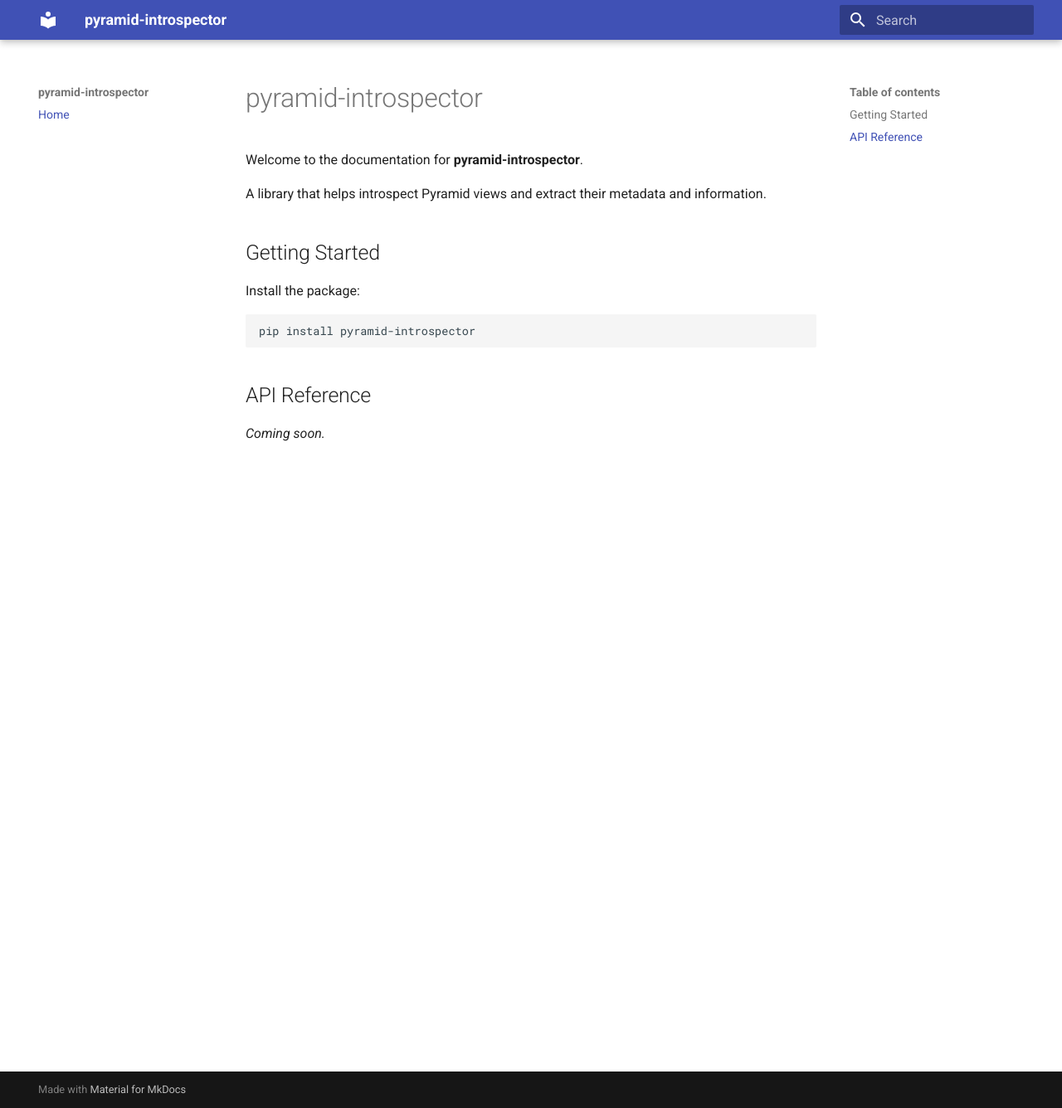
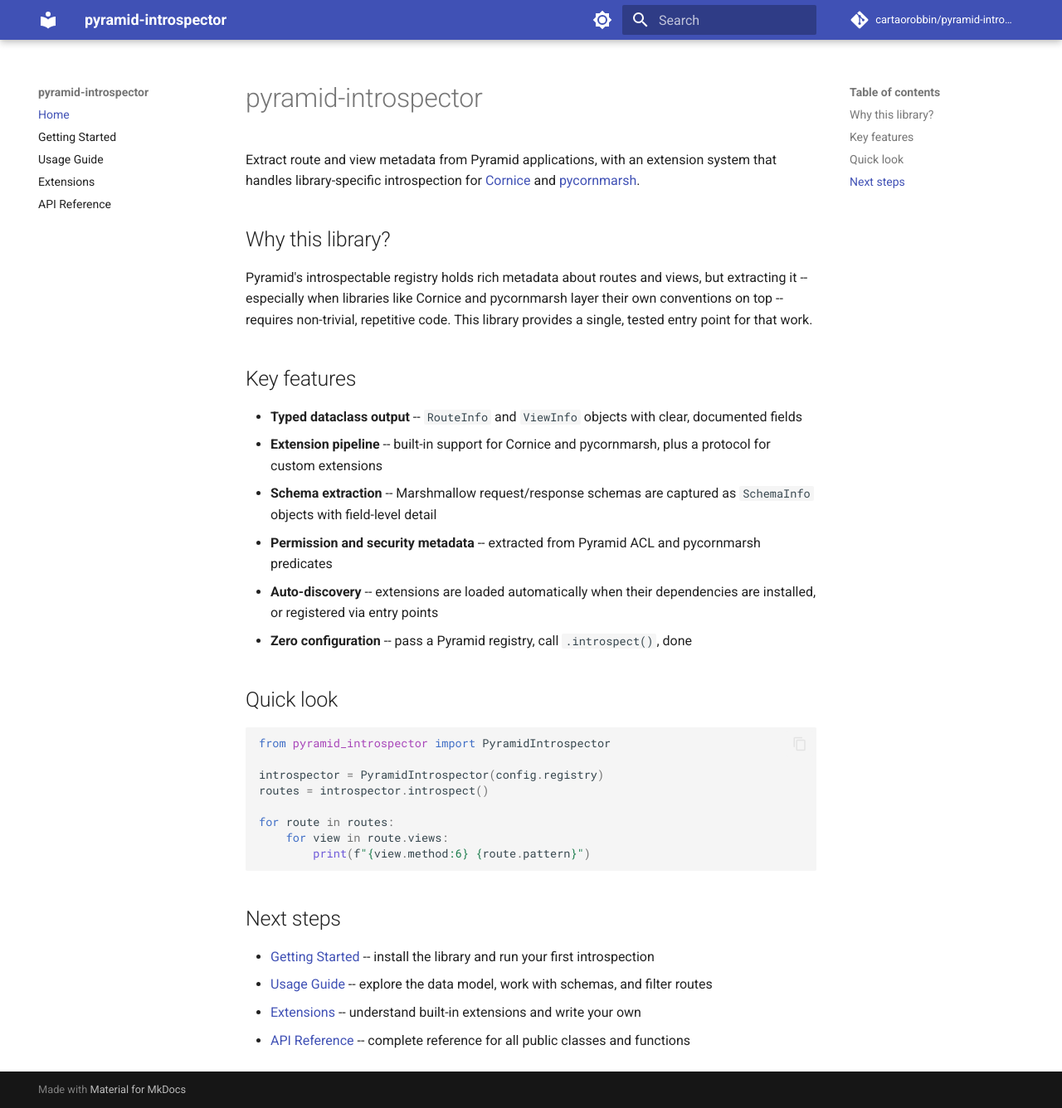
Before and after one commit to cartaorobbin/pyramid-introspector, an MkDocs documentation site: the page built from docs/index.md, in a window 1280 px wide and 1336 px high. Shown: the whole window at 83% size. Built offline with MkDocs 1.6.1 and Material for MkDocs 9.7.7, drawn with Linux system fonts in a browser that asks for light colours; comment, search, counter and statistics services are not loaded.

Commit message:
Add full MkDocs documentation site
Build out the docs site with five pages: landing, getting started,
usage guide, extensions guide, and auto-generated API reference via
mkdocstrings[python].

Closes #1

Made-with: Cursor

````diff
--- a/docs/index.md
+++ b/docs/index.md
@@ -1,17 +1,36 @@
 # pyramid-introspector
 
-Welcome to the documentation for **pyramid-introspector**.
+Extract route and view metadata from Pyramid applications, with an extension system that handles library-specific introspection for [Cornice](https://cornice.readthedocs.io/) and [pycornmarsh](https://github.com/debonzi/pycornmarsh).
 
-A library that helps introspect Pyramid views and extract their metadata and information.
+## Why this library?
 
-## Getting Started
+Pyramid's introspectable registry holds rich metadata about routes and views, but extracting it -- especially when libraries like Cornice and pycornmarsh layer their own conventions on top -- requires non-trivial, repetitive code. This library provides a single, tested entry point for that work.
 
-Install the package:
+## Key features
 
-```bash
-pip install pyramid-introspector
+- **Typed dataclass output** -- `RouteInfo` and `ViewInfo` objects with clear, documented fields
+- **Extension pipeline** -- built-in support for Cornice and pycornmarsh, plus a protocol for custom extensions
+- **Schema extraction** -- Marshmallow request/response schemas are captured as `SchemaInfo` objects with field-level detail
+- **Permission and security metadata** -- extracted from Pyramid ACL and pycornmarsh predicates
+- **Auto-discovery** -- extensions are loaded automatically when their dependencies are installed, or registered via entry points
+- **Zero configuration** -- pass a Pyramid registry, call `.introspect()`, done
+
+## Quick look
+
+```python
+from pyramid_introspector import PyramidIntrospector
+
+introspector = PyramidIntrospector(config.registry)
+routes = introspector.introspect()
+
+for route in routes:
+    for view in route.views:
+        print(f"{view.method:6} {route.pattern}")
 ```
 
-## API Reference
+## Next steps
 
-*Coming soon.*
+- [Getting Started](getting-started.md) -- install the library and run your first introspection
+- [Usage Guide](usage.md) -- explore the data model, work with schemas, and filter routes
+- [Extensions](extensions.md) -- understand built-in extensions and write your own
+- [API Reference](api-reference.md) -- complete reference for all public classes and functions
--- a/mkdocs.yml
+++ b/mkdocs.yml
@@ -1,5 +1,63 @@
 site_name: pyramid-introspector
+site_description: Extract route and view metadata from Pyramid applications
+repo_url: https://github.com/cartaorobbin/pyramid-introspector
+repo_name: cartaorobbin/pyramid-introspector
+
 theme:
   name: material
+  features:
+    - content.code.copy
+    - content.code.annotate
+    - navigation.sections
+    - navigation.top
+    - toc.follow
+  palette:
+    - media: "(prefers-color-scheme: light)"
+      scheme: default
+      toggle:
+        icon: material/brightness-7
+        name: Switch to dark mode
+    - media: "(prefers-color-scheme: dark)"
+      scheme: slate
+      toggle:
+        icon: material/brightness-4
+        name: Switch to light mode
+
 nav:
   - Home: index.md
+  - Getting Started: getting-started.md
+  - Usage Guide: usage.md
+  - Extensions: extensions.md
+  - API Reference: api-reference.md
+
+markdown_extensions:
+  - admonition
+  - pymdownx.details
+  - pymdownx.superfences:
+      custom_fences:
+        - name: mermaid
+          class: mermaid
+          format: !!python/name:pymdownx.superfences.fence_code_format
+  - pymdownx.highlight:
+      anchor_linenums: true
+  - pymdownx.inlinehilite
+  - pymdownx.tabbed:
+      alternate_style: true
+  - toc:
+      permalink: true
+
+plugins:
+  - search
+  - mkdocstrings:
+      handlers:
+        python:
+          paths: [src]
+          options:
+            show_source: false
+            show_root_heading: true
+            show_root_full_path: false
+            heading_level: 3
+            members_order: source
+            show_signature_annotations: true
+            separate_signature: true
+            docstring_style: google
--- a/pyproject.toml
+++ b/pyproject.toml
@@ -43,6 +43,7 @@ dev = [
     "black",
     "pytest",
     "mkdocs-material",
+    "mkdocstrings[python]",
     "cornice",
     "marshmallow",
     "webtest",
````
Also changed, not shown: docs/api-reference.md (added, +27 -0 lines), docs/extensions.md (added, +157 -0 lines), docs/getting-started.md (added, +66 -0 lines), docs/usage.md (added, +197 -0 lines), knowledge/decisions.md (+16 -0 lines), 1 other file.
